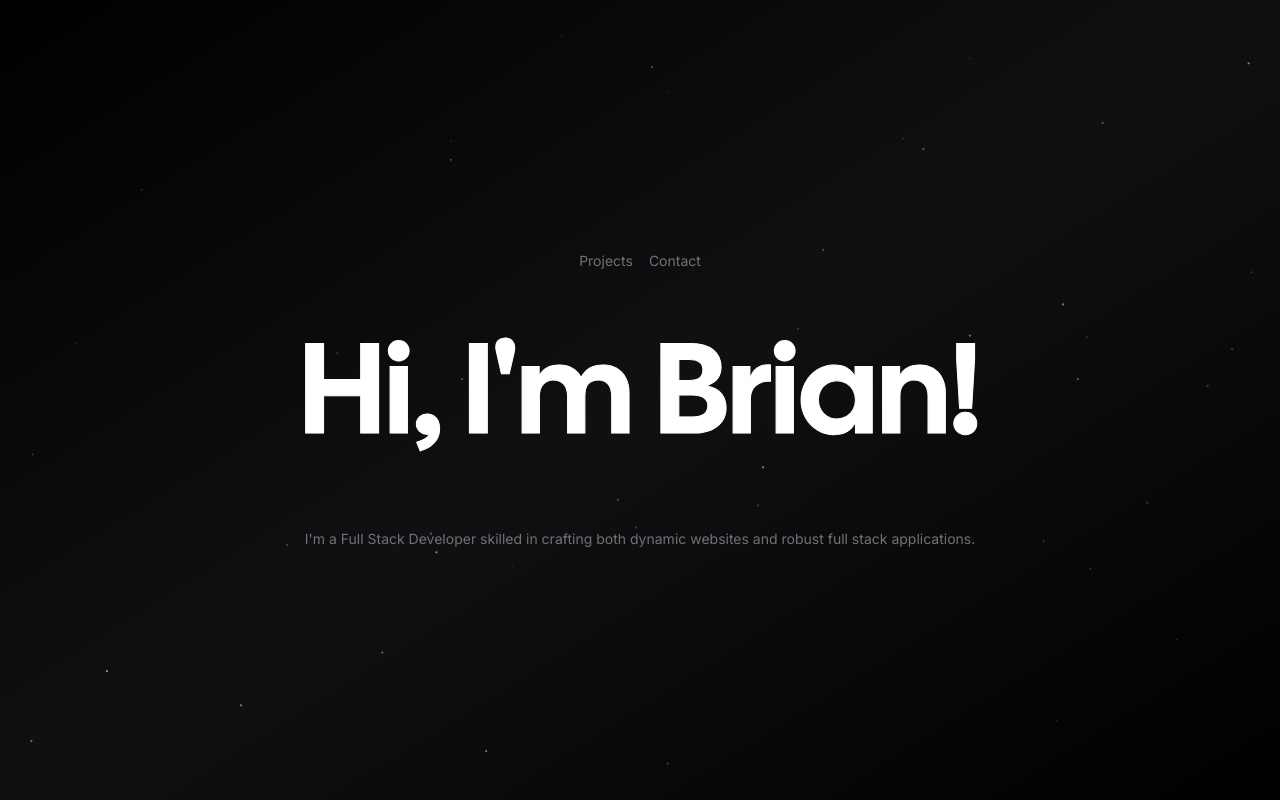
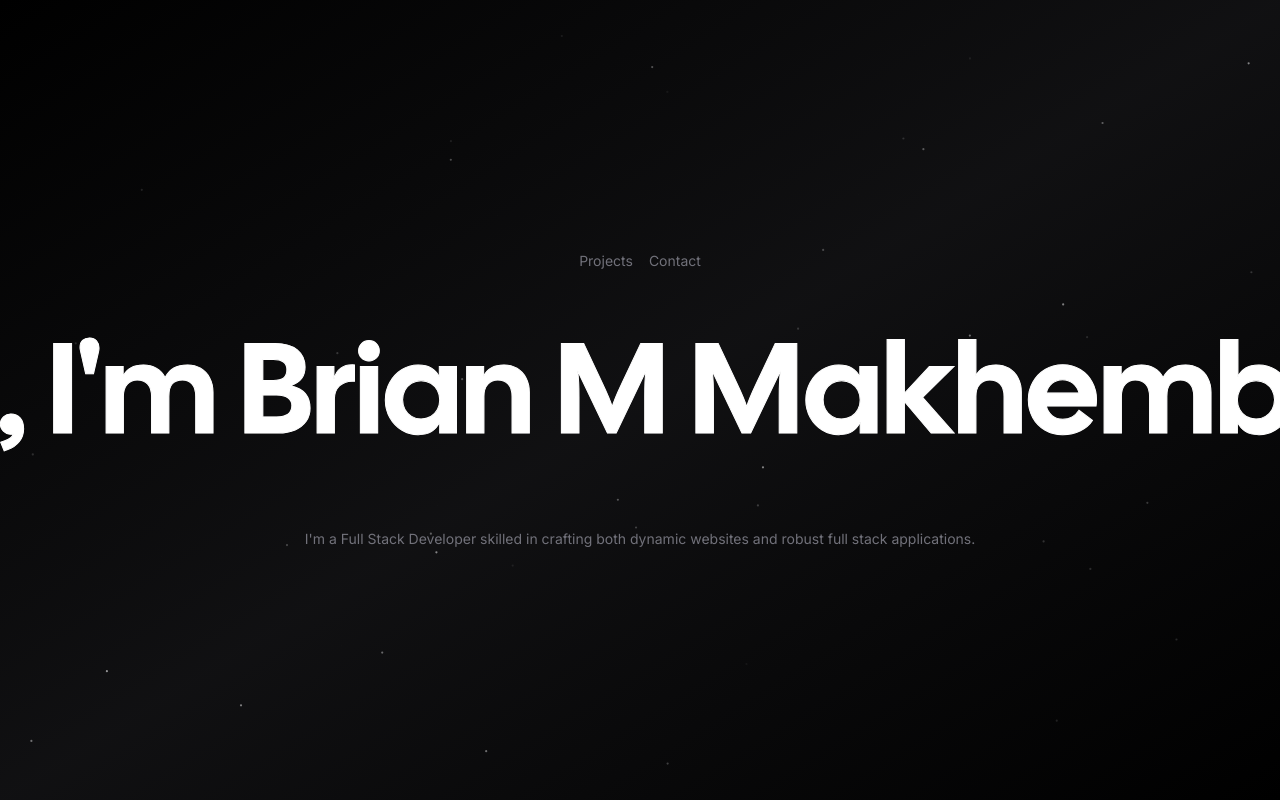
Before and after one commit to makhembu/new_porrtfolo, a Next.js app: page / in a window 1280 px wide. Built offline with nearby package versions, Linux system fonts and the light colour scheme; no server answers; what tailwindcss-debug-screens would draw is missing.

Commit message:
Update page.tsx

```diff
--- a/app/page.tsx
+++ b/app/page.tsx
@@ -29,7 +29,7 @@ export default function Home() {
         quantity={100}
       />
       <h1 className="z-10 text-4xl text-transparent duration-1000 bg-white cursor-default text-edge-outline animate-title font-display sm:text-6xl md:text-9xl whitespace-nowrap bg-clip-text ">
-        Hi, I'm Brian!
+        Hi, I'm Brian M Makhembu!
       </h1>
 
       <div className="hidden w-screen h-px animate-glow md:block animate-fade-right bg-gradient-to-r from-zinc-300/0 via-zinc-300/50 to-zinc-300/0" />
```
